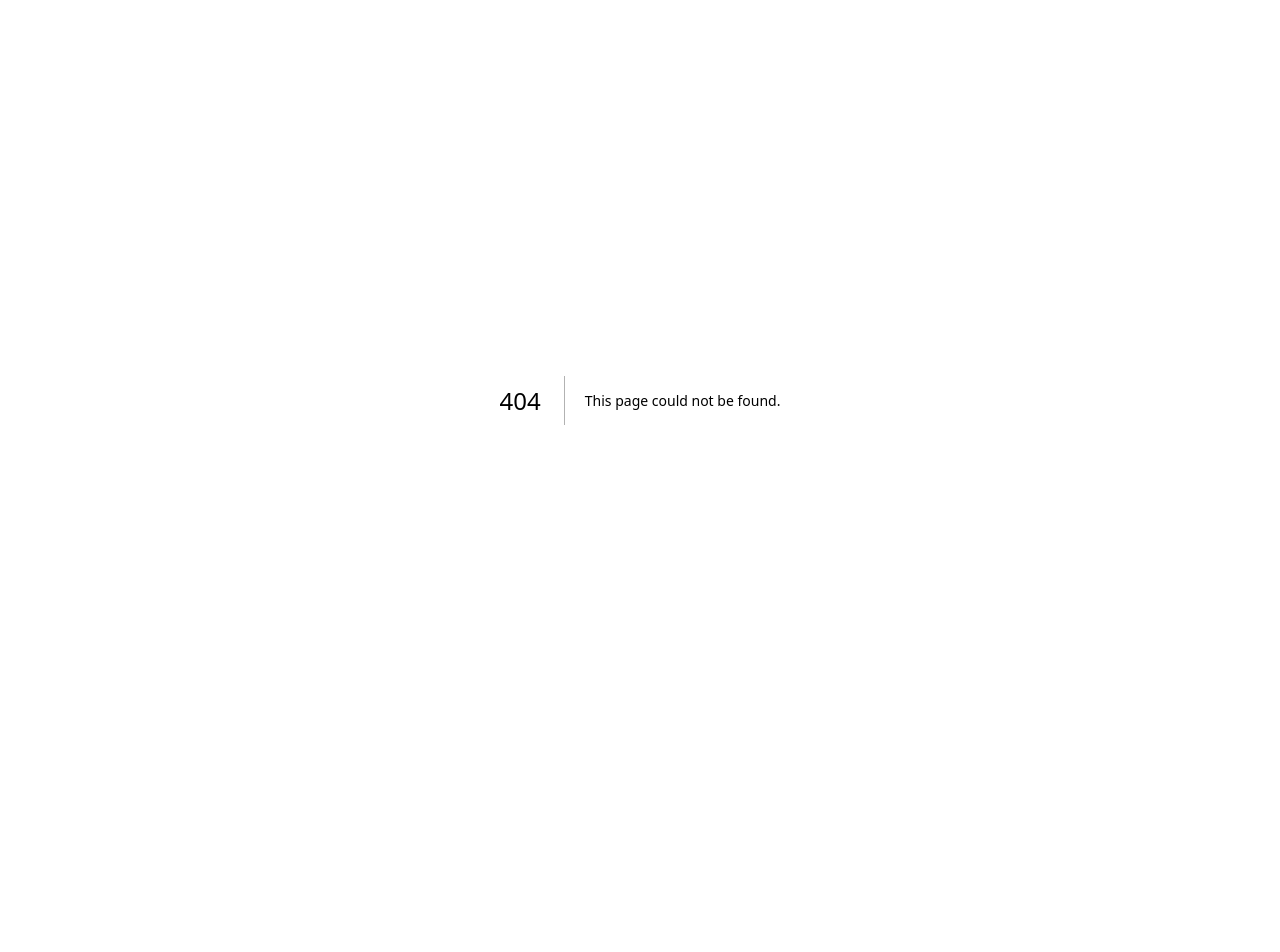
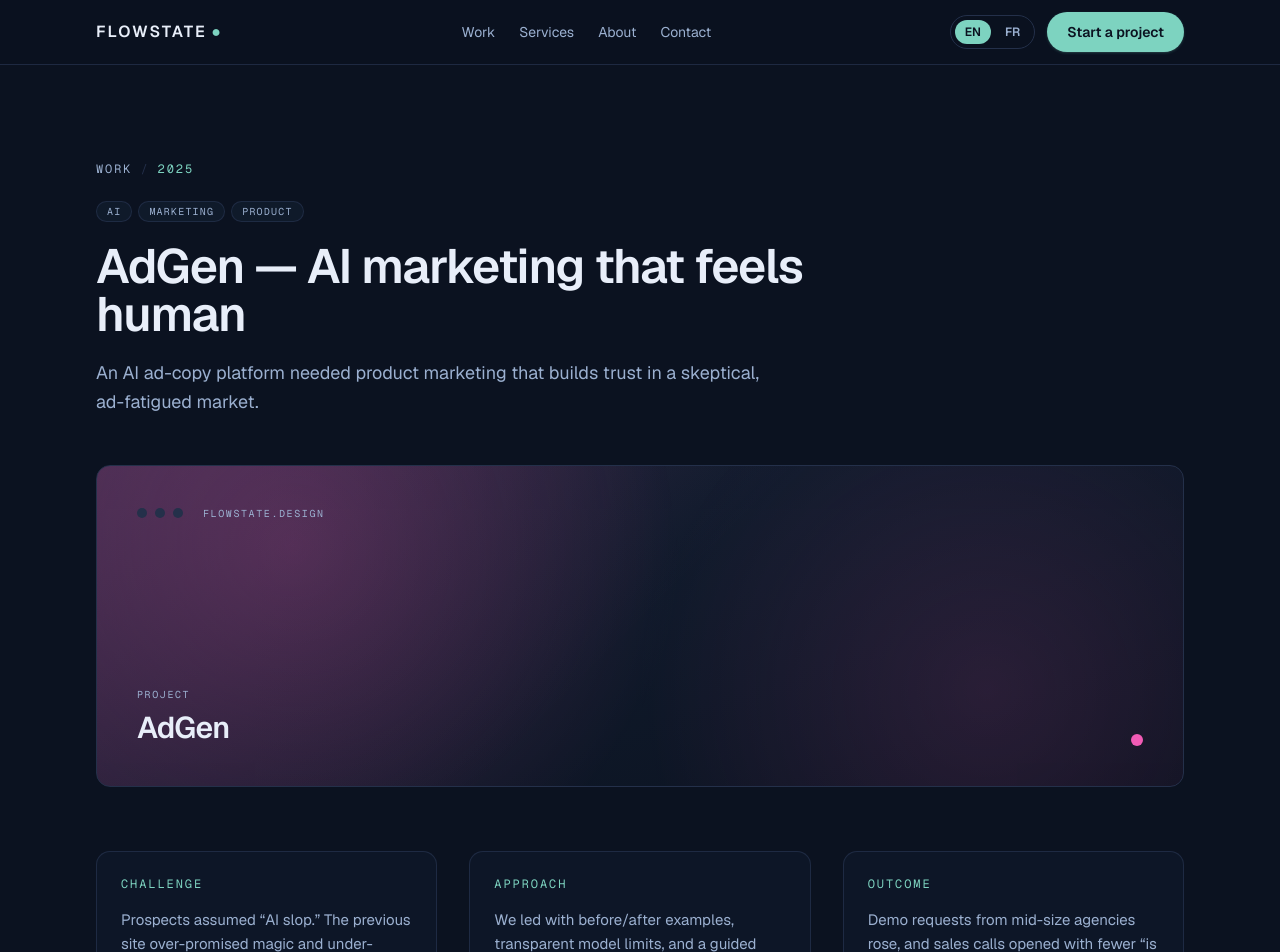
Before and after one commit to brandonlacoste9-tech/flowstate-, a Next.js app: page /en/work/adgen in a window 1280 px wide. Before the commit this address had no page. Shown: the top 952 px of the page. Before the commit the page ends 800 px from the top, so only its background shows below. Built offline with nearby package versions, Linux system fonts and the light colour scheme.

Commit message:
feat: add work grid and case study pages

```diff
--- /dev/null
+++ b/src/app/[locale]/work/[slug]/page.tsx
@@ -0,0 +1,46 @@
+import { notFound } from "next/navigation";
+import { getTranslations, setRequestLocale } from "next-intl/server";
+import { caseStudies, getCaseStudy } from "@/content/case-studies";
+import type { Locale } from "@/content/types";
+import { routing } from "@/i18n/routing";
+import { CaseStudyView } from "@/components/work/CaseStudyView";
+
+export function generateStaticParams() {
+  return routing.locales.flatMap((locale) =>
+    caseStudies.map((c) => ({ locale, slug: c.slug })),
+  );
+}
+
+export async function generateMetadata({
+  params,
+}: {
+  params: Promise<{ locale: string; slug: string }>;
+}) {
+  const { locale, slug } = await params;
+  const study = getCaseStudy(slug);
+  if (!study) {
+    return {};
+  }
+
+  const typedLocale = locale as Locale;
+  const t = await getTranslations({ locale, namespace: "work" });
+
+  return {
+    title: study.title[typedLocale],
+    description: study.summary[typedLocale] ?? t("description"),
+  };
+}
+
+export default async function CaseStudyPage({
+  params,
+}: {
+  params: Promise<{ locale: string; slug: string }>;
+}) {
+  const { locale, slug } = await params;
+  setRequestLocale(locale);
+
+  const study = getCaseStudy(slug);
+  if (!study) notFound();
+
+  return <CaseStudyView study={study} locale={locale as Locale} />;
+}
--- /dev/null
+++ b/src/app/[locale]/work/page.tsx
@@ -0,0 +1,44 @@
+import { getTranslations, setRequestLocale } from "next-intl/server";
+import { caseStudies } from "@/content/case-studies";
+import type { Locale } from "@/content/types";
+import { Container } from "@/components/ui/Container";
+import { SectionHeading } from "@/components/ui/SectionHeading";
+import { FadeIn } from "@/components/motion/FadeIn";
+import { WorkGrid } from "@/components/work/WorkGrid";
+
+export async function generateMetadata({
+  params,
+}: {
+  params: Promise<{ locale: string }>;
+}) {
+  const { locale } = await params;
+  const t = await getTranslations({ locale, namespace: "work" });
+
+  return {
+    title: t("title"),
+    description: t("description"),
+  };
+}
+
+export default async function WorkPage({
+  params,
+}: {
+  params: Promise<{ locale: string }>;
+}) {
+  const { locale } = await params;
+  setRequestLocale(locale);
+  const t = await getTranslations("work");
+
+  return (
+    <section className="py-16 sm:py-24">
+      <Container>
+        <FadeIn>
+          <SectionHeading title={t("title")} description={t("description")} />
+        </FadeIn>
+        <div className="mt-12">
+          <WorkGrid studies={caseStudies} locale={locale as Locale} />
+        </div>
+      </Container>
+    </section>
+  );
+}
--- /dev/null
+++ b/src/components/work/CaseStudyView.tsx
@@ -0,0 +1,120 @@
+import { getTranslations } from "next-intl/server";
+import type { CaseStudy, Locale } from "@/content/types";
+import { Container } from "@/components/ui/Container";
+import { FadeIn } from "@/components/motion/FadeIn";
+import { Link } from "@/i18n/navigation";
+
+export async function CaseStudyView({
+  study,
+  locale,
+}: {
+  study: CaseStudy;
+  locale: Locale;
+}) {
+  const t = await getTranslations("work");
+
+  const sections = [
+    { key: "challenge" as const, body: study.challenge[locale] },
+    { key: "approach" as const, body: study.approach[locale] },
+    { key: "outcome" as const, body: study.outcome[locale] },
+  ];
+
+  return (
+    <article className="py-16 sm:py-24">
+      <Container>
+        <FadeIn>
+          <p className="mb-6 font-mono text-xs uppercase tracking-[0.16em] text-muted">
+            <Link
+              href="/work"
+              className="transition-colors hover:text-accent"
+            >
+              {t("title")}
+            </Link>
+            <span className="mx-2 text-border" aria-hidden>
+              /
+            </span>
+            <span className="text-accent">{study.year}</span>
+          </p>
+
+          <div className="flex flex-wrap gap-1.5">
+            {study.niche.map((tag) => (
+              <span
+                key={tag}
+                className="rounded-full border border-border/80 bg-surface/60 px-2.5 py-0.5 font-mono text-[10px] uppercase tracking-[0.12em] text-muted"
+              >
+                {tag}
+              </span>
+            ))}
+          </div>
+
+          <h1 className="mt-5 max-w-3xl text-3xl font-semibold tracking-tight text-text sm:text-4xl lg:text-5xl">
+            {study.title[locale]}
+          </h1>
+
+          <p className="mt-5 max-w-2xl text-base leading-relaxed text-muted sm:text-lg">
+            {study.summary[locale]}
+          </p>
+        </FadeIn>
+
+        <FadeIn delay={0.08}>
+          <div
+            className="relative mt-12 overflow-hidden rounded-[var(--radius)] border border-border"
+            style={{
+              background: `linear-gradient(135deg, ${study.accent}33 0%, transparent 50%), linear-gradient(160deg, #132033 0%, #0b1220 100%)`,
+            }}
+          >
+            <div
+              className="absolute inset-0 opacity-50"
+              style={{
+                backgroundImage: `radial-gradient(circle at 18% 25%, ${study.accent}66, transparent 42%), radial-gradient(circle at 82% 70%, ${study.accent}40, transparent 38%)`,
+              }}
+              aria-hidden
+            />
+
+            <div className="relative flex min-h-[220px] flex-col justify-between p-6 sm:min-h-[320px] sm:p-10">
+              <div className="flex items-center gap-2">
+                <span className="h-2.5 w-2.5 rounded-full bg-border" />
+                <span className="h-2.5 w-2.5 rounded-full bg-border" />
+                <span className="h-2.5 w-2.5 rounded-full bg-border" />
+                <span className="ml-3 font-mono text-[10px] uppercase tracking-[0.16em] text-muted">
+                  flowstate.design
+                </span>
+              </div>
+
+              <div className="mt-16 flex items-end justify-between gap-4 sm:mt-24">
+                <div>
+                  <p className="font-mono text-[10px] uppercase tracking-[0.16em] text-muted">
+                    Project
+                  </p>
+                  <p className="mt-2 text-2xl font-semibold tracking-tight text-text sm:text-3xl">
+                    {study.title[locale].split("—")[0].trim()}
+                  </p>
+                </div>
+                <span
+                  className="h-3 w-3 shrink-0 rounded-full"
+                  style={{ backgroundColor: study.accent }}
+                  aria-hidden
+                />
+              </div>
+            </div>
+          </div>
+        </FadeIn>
+
+        <div className="mt-14 grid gap-10 sm:mt-16 lg:grid-cols-3 lg:gap-8">
+          {sections.map((section, i) => (
+            <FadeIn key={section.key} delay={0.1 + i * 0.06}>
+              <section className="h-full rounded-[var(--radius)] border border-border/80 bg-surface/40 p-6">
+                <h2 className="font-mono text-xs uppercase tracking-[0.16em] text-accent">
+                  {t(section.key)}
+                </h2>
+                <p className="mt-4 text-sm leading-relaxed text-muted sm:text-[15px]">
+                  {section.body}
+                </p>
+              </section>
+            </FadeIn>
+          ))}
+        </div>
+      </Container>
+    </article>
+  );
+}
--- /dev/null
+++ b/src/components/work/WorkGrid.tsx
@@ -0,0 +1,21 @@
+import type { CaseStudy, Locale } from "@/content/types";
+import { FadeIn } from "@/components/motion/FadeIn";
+import { WorkCard } from "./WorkCard";
+
+export function WorkGrid({
+  studies,
+  locale,
+}: {
+  studies: CaseStudy[];
+  locale: Locale;
+}) {
+  return (
+    <div className="grid gap-6 sm:grid-cols-2 lg:grid-cols-3">
+      {studies.map((study, i) => (
+        <FadeIn key={study.slug} delay={i * 0.06}>
+          <WorkCard study={study} locale={locale} />
+        </FadeIn>
+      ))}
+    </div>
+  );
+}
```
